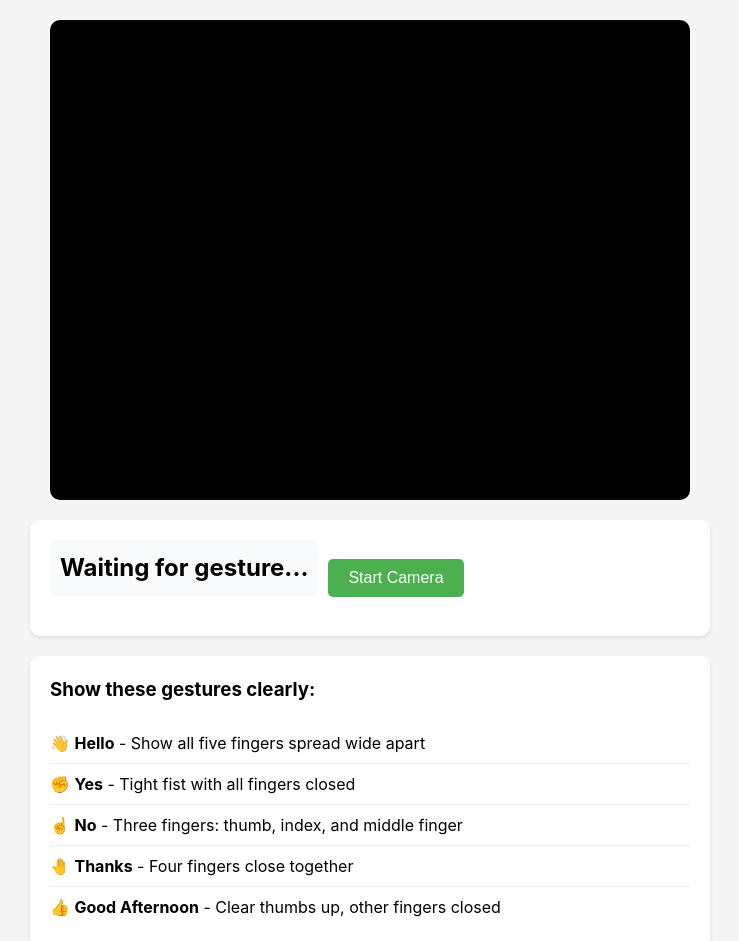
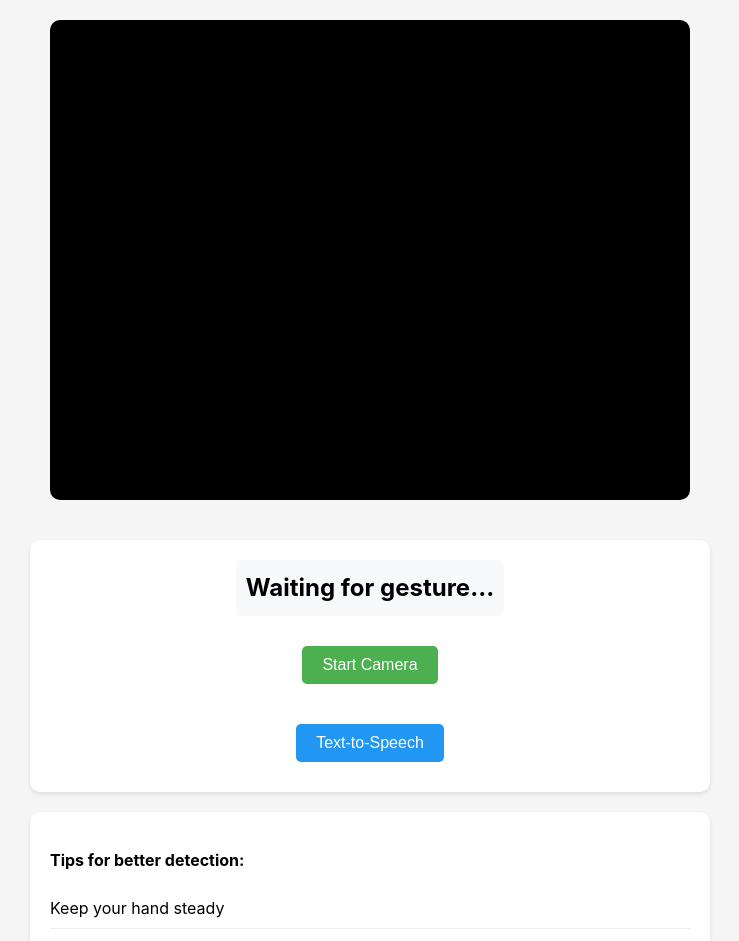
Before and after one commit to dylan-1006/team333, a React (Create React App) app in the folder frontend/: page /livewebcam in a window 1280 px wide. Shown: the top 941 px of the page, without its empty margins (270-1009 px from the left). Built offline with nearby package versions, Linux system fonts and the light colour scheme.

Commit message:
Implemented text-to-speech voice feature.

```diff
--- a/frontend/src/components/HandGestureRecognition.css
+++ b/frontend/src/components/HandGestureRecognition.css
@@ -32,12 +32,16 @@
 }
 
 .controls {
+  display: flex;
+  flex-direction: column;
+  align-items: center;
+  margin-top: 20px;
   width: 100%;
   max-width: 640px;
   background: white;
   padding: 20px;
   border-radius: 10px;
-  box-shadow: 0 2px 4px rgba(0,0,0,0.1);
+  box-shadow: 0 2px 4px rgba(0, 0, 0, 0.1);
   margin-bottom: 20px;
   text-align: center;
 }
@@ -49,12 +53,15 @@
   padding: 10px;
   background: #f8f9fa;
   border-radius: 5px;
+  text-align: center;
 }
 
 .camera-button {
+  display: block;
+  margin: 0 auto 20px;
   padding: 10px 20px;
   font-size: 16px;
-  background-color: #4CAF50;
+  background-color: #4caf50;
   color: white;
   border: none;
   border-radius: 5px;
@@ -71,7 +78,7 @@
   background: white;
   padding: 20px;
   border-radius: 10px;
-  box-shadow: 0 2px 4px rgba(0,0,0,0.1);
+  box-shadow: 0 2px 4px rgba(0, 0, 0, 0.1);
 }
 
 .instructions h3 {
@@ -91,3 +98,19 @@
 .instructions li:last-child {
   border-bottom: none;
 }
+
+.instructions p {
+  font-weight: bold;
+}
+
+.tts-button {
+  display: block;
+  margin: 10px auto;
+  padding: 10px 20px;
+  font-size: 16px;
+  background-color: #2196f3;
+  color: white;
+  border: none;
+  border-radius: 5px;
+  cursor: pointer;
+}
--- a/frontend/src/components/HandGestureRecognition.js
+++ b/frontend/src/components/HandGestureRecognition.js
@@ -1,9 +1,9 @@
-import React, { useRef, useEffect, useState } from 'react';
-import { Hands } from '@mediapipe/hands';
-import { Camera } from '@mediapipe/camera_utils';
-import { drawConnectors, drawLandmarks } from '@mediapipe/drawing_utils';
-import { HAND_CONNECTIONS } from '@mediapipe/hands';
-import './HandGestureRecognition.css';
+import React, { useRef, useEffect, useState } from "react";
+import { Hands } from "@mediapipe/hands";
+import { Camera } from "@mediapipe/camera_utils";
+import { drawConnectors, drawLandmarks } from "@mediapipe/drawing_utils";
+import { HAND_CONNECTIONS } from "@mediapipe/hands";
+import "./HandGestureRecognition.css";
 
 function HandGestureRecognition() {
   const videoRef = useRef(null);
@@ -11,10 +11,14 @@ function HandGestureRecognition() {
   const cameraRef = useRef(null);
   const handsRef = useRef(null);
   const [isStreaming, setIsStreaming] = useState(false);
-  const [gesture, setGesture] = useState('Waiting for gesture...');
+  const [gesture, setGesture] = useState("Waiting for gesture...");
   const gestureTimeoutRef = useRef(null);
   const lastGestureRef = useRef(null);
   const gestureCountRef = useRef(0);
+  const [isTTSActive, setIsTTSActive] = useState(false);
+  const ttsTimeoutRef = useRef(null);
+  const lastSpokenGestureRef = useRef(null);
+  const lastSpokenTimeRef = useRef(0);
 
   useEffect(() => {
     return () => {
@@ -22,7 +26,7 @@ function HandGestureRecognition() {
         cameraRef.current.stop();
       }
       if (videoRef.current && videoRef.current.srcObject) {
-        videoRef.current.srcObject.getTracks().forEach(track => track.stop());
+        videoRef.current.srcObject.getTracks().forEach((track) => track.stop());
       }
       if (gestureTimeoutRef.current) {
         clearTimeout(gestureTimeoutRef.current);
@@ -38,40 +42,39 @@ function HandGestureRecognition() {
     const wrist = landmarks[0];
 
     // Thumb landmarks
-    const thumbCMC = landmarks[1];    // Thumb base
-    const thumbMCP = landmarks[2];    // Thumb first joint
-    const thumbIP = landmarks[3];     // Thumb second joint
-    const thumbTip = landmarks[4];    // Thumb tip
+    const thumbCMC = landmarks[1]; // Thumb base
+    const thumbMCP = landmarks[2]; // Thumb first joint
+    const thumbIP = landmarks[3]; // Thumb second joint
+    const thumbTip = landmarks[4]; // Thumb tip
 
     // Index finger landmarks
-    const indexMCP = landmarks[5];    // Index base
-    const indexPIP = landmarks[6];    // Index first joint
-    const indexDIP = landmarks[7];    // Index second joint
-    const indexTip = landmarks[8];    // Index tip
+    const indexMCP = landmarks[5]; // Index base
+    const indexPIP = landmarks[6]; // Index first joint
+    const indexDIP = landmarks[7]; // Index second joint
+    const indexTip = landmarks[8]; // Index tip
 
     // Middle finger landmarks
-    const middleMCP = landmarks[9];   // Middle base
-    const middlePIP = landmarks[10];  // Middle first joint
-    const middleDIP = landmarks[11];  // Middle second joint
-    const middleTip = landmarks[12];  // Middle tip
+    const middleMCP = landmarks[9]; // Middle base
+    const middlePIP = landmarks[10]; // Middle first joint
+    const middleDIP = landmarks[11]; // Middle second joint
+    const middleTip = landmarks[12]; // Middle tip
 
     // Ring finger landmarks
-    const ringMCP = landmarks[13];    // Ring base
-    const ringPIP = landmarks[14];    // Ring first joint
-    const ringDIP = landmarks[15];    // Ring second joint
-    const ringTip = landmarks[16];    // Ring tip
+    const ringMCP = landmarks[13]; // Ring base
+    const ringPIP = landmarks[14]; // Ring first joint
+    const ringDIP = landmarks[15]; // Ring second joint
+    const ringTip = landmarks[16]; // Ring tip
 
     // Pinky landmarks
-    const pinkyMCP = landmarks[17];   // Pinky base
-    const pinkyPIP = landmarks[18];   // Pinky first joint
-    const pinkyDIP = landmarks[19];   // Pinky second joint
-    const pinkyTip = landmarks[20];   // Pinky tip
+    const pinkyMCP = landmarks[17]; // Pinky base
+    const pinkyPIP = landmarks[18]; // Pinky first joint
+    const pinkyDIP = landmarks[19]; // Pinky second joint
+    const pinkyTip = landmarks[20]; // Pinky tip
 
     // Helper functions
     const distance = (point1, point2) => {
       return Math.sqrt(
-        Math.pow(point1.x - point2.x, 2) +
-        Math.pow(point1.y - point2.y, 2)
+        Math.pow(point1.x - point2.x, 2) + Math.pow(point1.y - point2.y, 2)
       );
     };
 
@@ -80,9 +83,10 @@ function HandGestureRecognition() {
     };
 
     const isFingerStraight = (tip, dip, pip, mcp, tolerance = 0.2) => {
-      const totalLength = distance(mcp, pip) + distance(pip, dip) + distance(dip, tip);
+      const totalLength =
+        distance(mcp, pip) + distance(pip, dip) + distance(dip, tip);
       const directLength = distance(mcp, tip);
-      return directLength / totalLength > (1 - tolerance);
+      return directLength / totalLength > 1 - tolerance;
     };
 
     // Check finger states
@@ -91,30 +95,61 @@ function HandGestureRecognition() {
     const ringRaised = isFingerRaised(ringTip, ringMCP);
     const pinkyRaised = isFingerRaised(pinkyTip, pinkyMCP);
 
-    const indexStraight = isFingerStraight(indexTip, indexDIP, indexPIP, indexMCP);
-    const middleStraight = isFingerStraight(middleTip, middleDIP, middlePIP, middleMCP);
+    const indexStraight = isFingerStraight(
+      indexTip,
+      indexDIP,
+      indexPIP,
+      indexMCP
+    );
+    const middleStraight = isFingerStraight(
+      middleTip,
+      middleDIP,
+      middlePIP,
+      middleMCP
+    );
     const ringStraight = isFingerStraight(ringTip, ringDIP, ringPIP, ringMCP);
-    const pinkyStraight = isFingerStraight(pinkyTip, pinkyDIP, pinkyPIP, pinkyMCP);
+    const pinkyStraight = isFingerStraight(
+      pinkyTip,
+      pinkyDIP,
+      pinkyPIP,
+      pinkyMCP
+    );
 
     // Thumb specific checks
     const thumbRaised = thumbTip.y < wrist.y - 0.1;
     const thumbOut = thumbTip.x > indexMCP.x;
-    const thumbStraight = isFingerStraight(thumbTip, thumbIP, thumbMCP, thumbCMC, 0.3);
+    const thumbStraight = isFingerStraight(
+      thumbTip,
+      thumbIP,
+      thumbMCP,
+      thumbCMC,
+      0.3
+    );
 
     // Calculate finger spread once at the beginning
     const fingerSpread = distance(indexTip, pinkyTip);
 
     // Debug logging
-    console.log('Hand state:', {
-      raised: { index: indexRaised, middle: middleRaised, ring: ringRaised, pinky: pinkyRaised },
-      straight: { index: indexStraight, middle: middleStraight, ring: ringStraight, pinky: pinkyStraight },
+    console.log("Hand state:", {
+      raised: {
+        index: indexRaised,
+        middle: middleRaised,
+        ring: ringRaised,
+        pinky: pinkyRaised,
+      },
+      straight: {
+        index: indexStraight,
+        middle: middleStraight,
+        ring: ringStraight,
+        pinky: pinkyStraight,
+      },
       thumb: { raised: thumbRaised, out: thumbOut, straight: thumbStraight },
-      spreads: { total: fingerSpread }
+      spreads: { total: fingerSpread },
     });
 
     // HELLO - Open palm with spread fingers
     const allFingersRaised = [indexTip, middleTip, ringTip, pinkyTip].every(
-      tip => tip.y < wrist.y - 0.1
+      (tip) => tip.y < wrist.y - 0.1
     );
 
     if (allFingersRaised && thumbOut && fingerSpread > 0.2) {
@@ -122,27 +157,50 @@ function HandGestureRecognition() {
     }
 
     // YES - Closed fist
-    if (!indexRaised && !middleRaised && !ringRaised && !pinkyRaised &&
-        !thumbRaised) {
-      return "Yes (Closed fist)";
+    if (
+      !indexRaised &&
+      !middleRaised &&
+      !ringRaised &&
+      !pinkyRaised &&
+      !thumbRaised
+    ) {
+      return "Yes";
     }
 
     // NO - Three fingers (thumb, index, middle)
-    if (indexRaised && middleRaised && !ringRaised && !pinkyRaised &&
-        thumbOut && indexStraight && middleStraight) {
-      return "No (Three fingers)";
+    if (
+      indexRaised &&
+      middleRaised &&
+      !ringRaised &&
+      !pinkyRaised &&
+      thumbOut &&
+      indexStraight &&
+      middleStraight
+    ) {
+      return "No";
     }
 
     // THANKS - Four fingers together
-    if (indexRaised && middleRaised && ringRaised && pinkyRaised &&
-        fingerSpread < 0.15) {
-      return "Thanks (Four fingers)";
+    if (
+      indexRaised &&
+      middleRaised &&
+      ringRaised &&
+      pinkyRaised &&
+      fingerSpread < 0.15
+    ) {
+      return "Thanks";
     }
 
     // GOOD AFTERNOON - Thumbs up
-    if (thumbRaised && thumbStraight &&
-        !indexRaised && !middleRaised && !ringRaised && !pinkyRaised) {
-      return "Good Afternoon (Thumbs up)";
+    if (
+      thumbRaised &&
+      thumbStraight &&
+      !indexRaised &&
+      !middleRaised &&
+      !ringRaised &&
+      !pinkyRaised
+    ) {
+      return "Good Afternoon";
     }
 
     return null;
@@ -150,10 +208,10 @@ function HandGestureRecognition() {
 
   const updateGesture = (newGesture) => {
     if (!newGesture) {
-      if (gesture === 'Adjusting...' || gesture === 'Show a gesture...') {
+      if (gesture === "Adjusting..." || gesture === "Show a gesture...") {
         return;
       }
-      setGesture('Show a gesture...');
+      setGesture("Show a gesture...");
       return;
     }
 
@@ -167,7 +225,7 @@ function HandGestureRecognition() {
 
     // Keep the gesture displayed
     gestureTimeoutRef.current = setTimeout(() => {
-      setGesture('Show a gesture...');
+      setGesture("Show a gesture...");
     }, 3000);
   };
 
@@ -175,7 +233,7 @@ function HandGestureRecognition() {
     try {
       // Stop any existing streams
       if (videoRef.current && videoRef.current.srcObject) {
-        videoRef.current.srcObject.getTracks().forEach(track => track.stop());
+        videoRef.current.srcObject.getTracks().forEach((track) => track.stop());
       }
       if (cameraRef.current) {
         cameraRef.current.stop();
@@ -188,8 +246,8 @@ function HandGestureRecognition() {
         video: {
           width: 640,
           height: 480,
-          facingMode: 'user'
-        }
+          facingMode: "user",
+        },
       });
 
       if (videoRef.current) {
@@ -207,37 +265,58 @@ function HandGestureRecognition() {
         handsRef.current = new Hands({
           locateFile: (file) => {
             return `https://cdn.jsdelivr.net/npm/@mediapipe/hands/${file}`;
-          }
+          },
         });
 
         handsRef.current.setOptions({
           maxNumHands: 1,
           modelComplexity: 1,
           minDetectionConfidence: 0.5,
-          minTrackingConfidence: 0.5
+          minTrackingConfidence: 0.5,
         });
 
         handsRef.current.onResults((results) => {
           if (!canvasRef.current) return;
 
-          const canvasCtx = canvasRef.current.getContext('2d');
+          const canvasCtx = canvasRef.current.getContext("2d");
           canvasCtx.save();
-          canvasCtx.clearRect(0, 0, canvasRef.current.width, canvasRef.current.height);
-          canvasCtx.drawImage(results.image, 0, 0, canvasRef.current.width, canvasRef.current.height);
+          canvasCtx.clearRect(
+            0,
+            0,
+            canvasRef.current.width,
+            canvasRef.current.height
+          );
+          canvasCtx.drawImage(
+            results.image,
+            0,
+            0,
+            canvasRef.current.width,
+            canvasRef.current.height
+          );
 
-          if (results.multiHandLandmarks && results.multiHandLandmarks.length > 0) {
+          if (
+            results.multiHandLandmarks &&
+            results.multiHandLandmarks.length > 0
+          ) {
             // Draw hand landmarks
-            drawConnectors(canvasCtx, results.multiHandLandmarks[0], HAND_CONNECTIONS, {
-              color: '#00FF00',
-              lineWidth: 5
-            });
+            drawConnectors(
+              canvasCtx,
+              results.multiHandLandmarks[0],
+              HAND_CONNECTIONS,
+              {
+                color: "#00FF00",
+                lineWidth: 5,
+              }
+            );
             drawLandmarks(canvasCtx, results.multiHandLandmarks[0], {
-              color: '#FF0000',
+              color: "#FF0000",
               lineWidth: 2,
-              radius: 3
+              radius: 3,
             });
 
-            const detectedGesture = detectGesture(results.multiHandLandmarks[0]);
+            const detectedGesture = detectGesture(
+              results.multiHandLandmarks[0]
+            );
             updateGesture(detectedGesture);
           } else {
             updateGesture(null);
@@ -252,7 +331,7 @@ function HandGestureRecognition() {
             }
           },
           width: 640,
-          height: 480
+          height: 480,
         });
 
         await cameraRef.current.start();
@@ -260,7 +339,7 @@ function HandGestureRecognition() {
       }
     } catch (err) {
       console.error("Error:", err);
-      setGesture('Camera error: ' + err.message);
+      setGesture("Camera error: " + err.message);
     }
   };
 
@@ -272,11 +351,61 @@ function HandGestureRecognition() {
       handsRef.current.close();
     }
     if (videoRef.current && videoRef.current.srcObject) {
-      videoRef.current.srcObject.getTracks().forEach(track => track.stop());
+      videoRef.current.srcObject.getTracks().forEach((track) => track.stop());
       videoRef.current.srcObject = null;
     }
     setIsStreaming(false);
-    setGesture('Camera stopped');
+    setGesture("Camera stopped");
+  };
+
+  const speakGesture = (text) => {
+    if ("speechSynthesis" in window) {
+      const utterance = new SpeechSynthesisUtterance(text);
+      window.speechSynthesis.speak(utterance);
+    } else {
+      console.error("Text-to-Speech not supported in this browser.");
+    }
+  };
+
+  useEffect(() => {
+    const currentTime = Date.now();
+
+    if (
+      isTTSActive &&
+      gesture &&
+      gesture !== "Show a gesture..." &&
+      gesture !== "Waiting for gesture..." &&
+      (gesture !== lastSpokenGestureRef.current ||
+        currentTime - lastSpokenTimeRef.current >= 10000)
+    ) {
+      if (ttsTimeoutRef.current) {
+        clearTimeout(ttsTimeoutRef.current);
+      }
+
+      speakGesture(gesture);
+      lastSpokenGestureRef.current = gesture;
+      lastSpokenTimeRef.current = currentTime;
+
+      ttsTimeoutRef.current = setTimeout(() => {
+        // Allow the next gesture to be spoken after 5 seconds
+      }, 5000);
+    }
+
+    return () => {
+      if (ttsTimeoutRef.current) {
+        clearTimeout(ttsTimeoutRef.current);
+      }
+    };
+  }, [gesture, isTTSActive]);
+
+  const toggleTTS = () => {
+    if (isTTSActive) {
+      window.speechSynthesis.cancel(); // Stop any ongoing speech
+      if (ttsTimeoutRef.current) {
+        clearTimeout(ttsTimeoutRef.current);
+      }
+    }
+    setIsTTSActive(!isTTSActive);
   };
 
   return (
@@ -285,7 +414,7 @@ function HandGestureRecognition() {
         <video
           ref={videoRef}
           className="input-video"
-          style={{ transform: 'scaleX(-1)' }}
+          style={{ transform: "scaleX(-1)" }}
           playsInline
         />
         <canvas
@@ -293,30 +422,22 @@ function HandGestureRecognition() {
           className="output-canvas"
           width={640}
           height={480}
-          style={{ transform: 'scaleX(-1)' }}
+          style={{ transform: "scaleX(-1)" }}
         />
       </div>
       <div className="controls">
-        <div className="gesture-text">
-          {gesture}
-        </div>
+        <div className="gesture-text">{gesture}</div>
         <button
           onClick={isStreaming ? stopCamera : startCamera}
           className="camera-button"
         >
-          {isStreaming ? 'Stop Camera' : 'Start Camera'}
+          {isStreaming ? "Stop Camera" : "Start Camera"}
+        </button>
+        <button onClick={toggleTTS} className="tts-button">
+          {isTTSActive ? "Stop Speech" : "Text-to-Speech"}
         </button>
       </div>
       <div className="instructions">
-        <h3>Show these gestures clearly:</h3>
-        <ul>
-          <li>👋 <strong>Hello</strong> - Show all five fingers spread wide apart</li>
-          <li>✊ <strong>Yes</strong> - Tight fist with all fingers closed</li>
-          <li>☝️ <strong>No</strong> - Three fingers: thumb, index, and middle finger</li>
-          <li>🤚 <strong>Thanks</strong> - Four fingers close together</li>
-          <li>👍 <strong>Good Afternoon</strong> - Clear thumbs up, other fingers closed</li>
-        </ul>
-        <div className="tips">
         <p>Tips for better detection:</p>
         <ul>
           <li>Keep your hand steady</li>
@@ -325,7 +446,7 @@ function HandGestureRecognition() {
           <li>Keep your hand about 1-2 feet from the camera</li>
           <li>Face your palm toward the camera</li>
         </ul>
-        </div>
+        <div className="tips"></div>
       </div>
     </div>
   );
```
Lines whose indentation alone changed are shown as unchanged.
